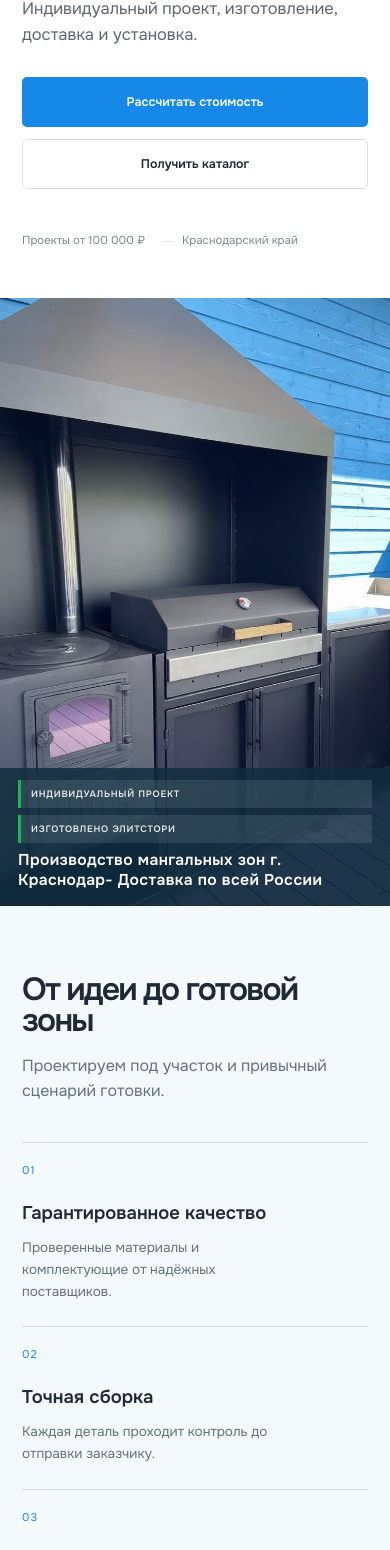
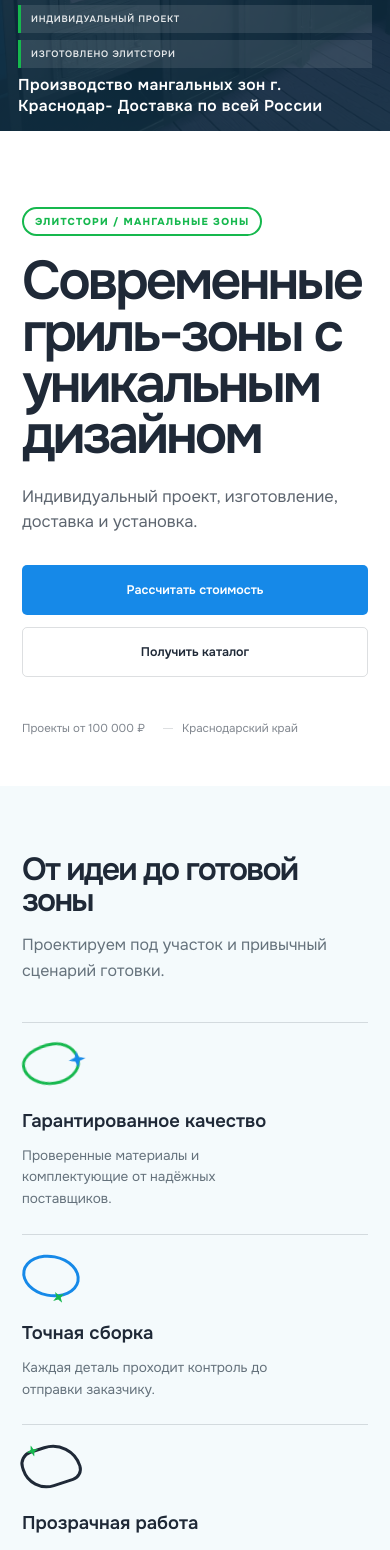
Before and after one commit to andrik268/elit-story-landing, a React (Vite) app: page / in a window 390 px wide. Shown: the part 392-1942 px from the top of the page. Built offline with nearby package versions, Linux system fonts and the light colour scheme.

Commit message:
Improve hero visibility and replace section numbers

```diff
--- a/src/App.jsx
+++ b/src/App.jsx
@@ -311,7 +311,7 @@ function App() {
           <div className="principles-grid">
             {principles.map((principle, index) => (
               <article className="principle" key={principle.title}>
-                <span className="principle-index">0{index + 1}</span>
+                <span className={`principle-shape principle-shape-${index + 1}`} aria-hidden="true" />
                 <h3>{principle.title}</h3>
                 <p>{principle.text}</p>
               </article>
@@ -442,7 +442,7 @@ function App() {
           <div className="process-grid">
             {process.map((item, index) => (
               <article className="process-item" key={item.title}>
-                <span className="process-number">0{index + 1}</span>
+                <span className={`process-shape process-shape-${index + 1}`} aria-hidden="true" />
                 <h3>{item.title}</h3>
                 <p>{item.text}</p>
               </article>
--- a/src/styles.css
+++ b/src/styles.css
@@ -238,14 +238,15 @@ p {
 
 .hero {
   display: grid;
-  min-height: 100dvh;
+  height: 100dvh;
+  min-height: 0;
   grid-template-columns: minmax(460px, 0.96fr) minmax(0, 1.04fr);
   background: var(--surface);
 }
 
 .hero-copy {
   display: flex;
-  min-height: 100dvh;
+  min-height: 0;
   flex-direction: column;
   justify-content: center;
   padding: 118px clamp(28px, 5vw, 80px) 64px;
@@ -254,7 +255,8 @@ p {
 
 .hero-media {
   position: relative;
-  min-height: 100dvh;
+  height: 100%;
+  min-height: 0;
   overflow: hidden;
   background: var(--surface-soft);
   animation: hero-media-in 900ms cubic-bezier(0.16, 1, 0.3, 1) both;
@@ -273,7 +275,7 @@ p {
 .hero-media img {
   width: 100%;
   height: 100%;
-  min-height: 100dvh;
+  min-height: 0;
   object-fit: cover;
   object-position: center;
 }
@@ -471,13 +473,127 @@ p {
   border-right: 0;
 }
 
-.principle-index,
-.process-number {
+.principle-shape,
+.process-shape {
+  position: relative;
   display: block;
-  margin-bottom: 40px;
-  color: var(--accent);
-  font-size: 0.7rem;
-  letter-spacing: 0.1em;
+  flex: 0 0 auto;
+}
+
+.principle-shape {
+  width: 58px;
+  height: 42px;
+  margin-bottom: 34px;
+  border: 3px solid var(--green);
+  border-radius: 58% 42% 48% 52% / 45% 52% 48% 55%;
+  transform: rotate(-9deg);
+}
+
+.principle-shape::after {
+  position: absolute;
+  width: 17px;
+  height: 17px;
+  background: var(--accent);
+  clip-path: polygon(50% 0, 62% 38%, 100% 50%, 62% 62%, 50% 100%, 38% 62%, 0 50%, 38% 38%);
+  content: "";
+}
+
+.principle-shape-1::after {
+  top: 9px;
+  right: -9px;
+}
+
+.principle-shape-2 {
+  border-color: var(--accent);
+  border-radius: 50%;
+  transform: rotate(11deg);
+}
+
+.principle-shape-2::after {
+  right: 8px;
+  bottom: -8px;
+  width: 13px;
+  height: 13px;
+  background: var(--green);
+  transform: rotate(45deg);
+}
+
+.principle-shape-3 {
+  border-color: var(--text);
+  border-radius: 20px 44px 18px 38px;
+  transform: rotate(-18deg);
+}
+
+.principle-shape-3::after {
+  top: -8px;
+  left: 7px;
+  width: 12px;
+  height: 12px;
+  background: var(--green);
+  border-radius: 50%;
+}
+
+.process-shape {
+  width: 48px;
+  height: 48px;
+  margin-bottom: 32px;
+  border: 2px solid var(--accent);
+  border-radius: 14px 22px 14px 22px;
+  transform: rotate(14deg);
+}
+
+.process-shape::before,
+.process-shape::after {
+  position: absolute;
+  content: "";
+}
+
+.process-shape-1::before {
+  inset: 9px;
+  border: 2px solid var(--green);
+  border-radius: 50%;
+}
+
+.process-shape-2 {
+  border-color: var(--green);
+  border-radius: 50%;
+  transform: rotate(0);
+}
+
+.process-shape-2::before {
+  inset: 11px;
+  border: 2px solid var(--accent);
+  transform: rotate(45deg);
+}
+
+.process-shape-3 {
+  border-color: var(--text);
+  border-radius: 50%;
+  border-right-color: transparent;
+  border-bottom-color: transparent;
+  transform: rotate(32deg);
+}
+
+.process-shape-3::before {
+  right: -5px;
+  bottom: 3px;
+  width: 12px;
+  height: 12px;
+  background: var(--green);
+  transform: rotate(-32deg);
+}
+
+.process-shape-4 {
+  border-color: var(--accent);
+  border-radius: 8px;
+  transform: rotate(-7deg);
+}
+
+.process-shape-4::before {
+  inset: 9px;
+  border: 2px solid var(--green);
+  border-radius: 8px;
+  transform: rotate(14deg);
 }
 
 .principle p {
@@ -1461,12 +1577,20 @@ p {
   }
 
   .hero {
-    display: block;
+    display: flex;
+    height: auto;
+    flex-direction: column;
+  }
+
+  .hero-media {
+    order: -1;
+    height: 62dvh;
+    min-height: 0;
   }
 
   .hero-copy {
     min-height: auto;
-    padding: 112px 22px 50px;
+    padding: 76px 22px 50px;
   }
 
   h1 {
@@ -1486,9 +1610,8 @@ p {
     grid-template-columns: 1fr;
   }
 
-  .hero-media,
   .hero-media img {
-    min-height: 72dvh;
+    min-height: 0;
   }
 
   .hero-media img {
@@ -1535,8 +1658,8 @@ p {
     border-bottom: 0;
   }
 
-  .principle-index,
-  .process-number {
+  .principle-shape,
+  .process-shape {
     margin-bottom: 25px;
   }
 
```
